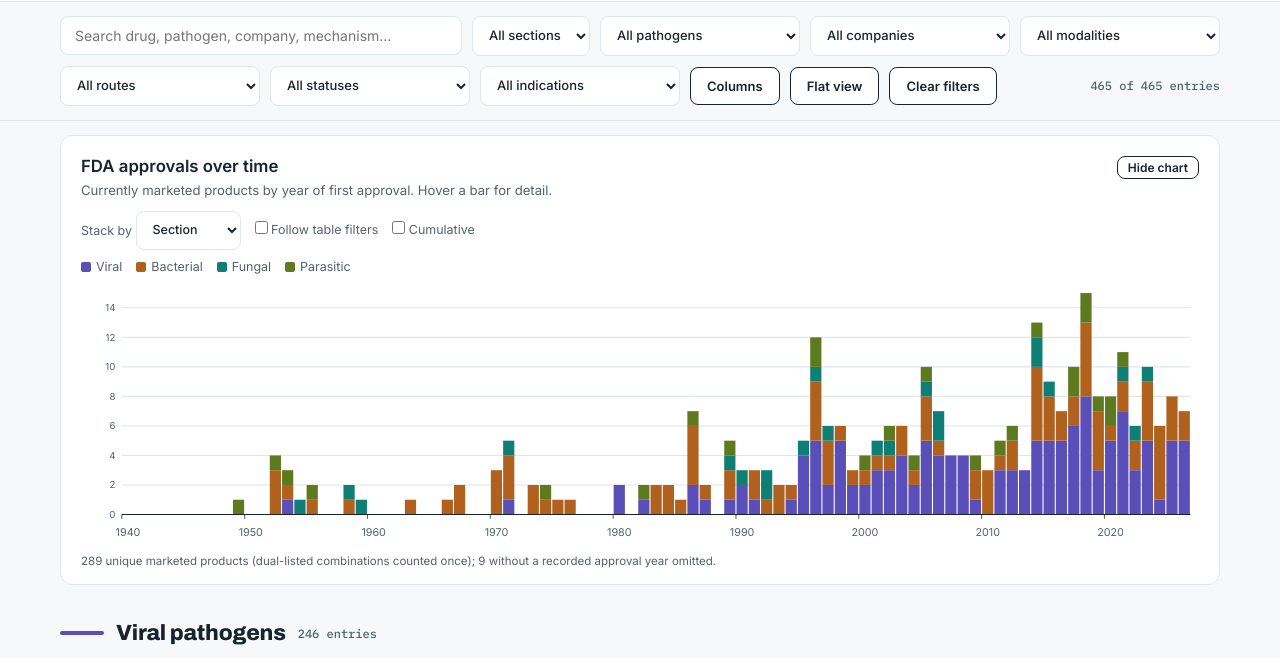
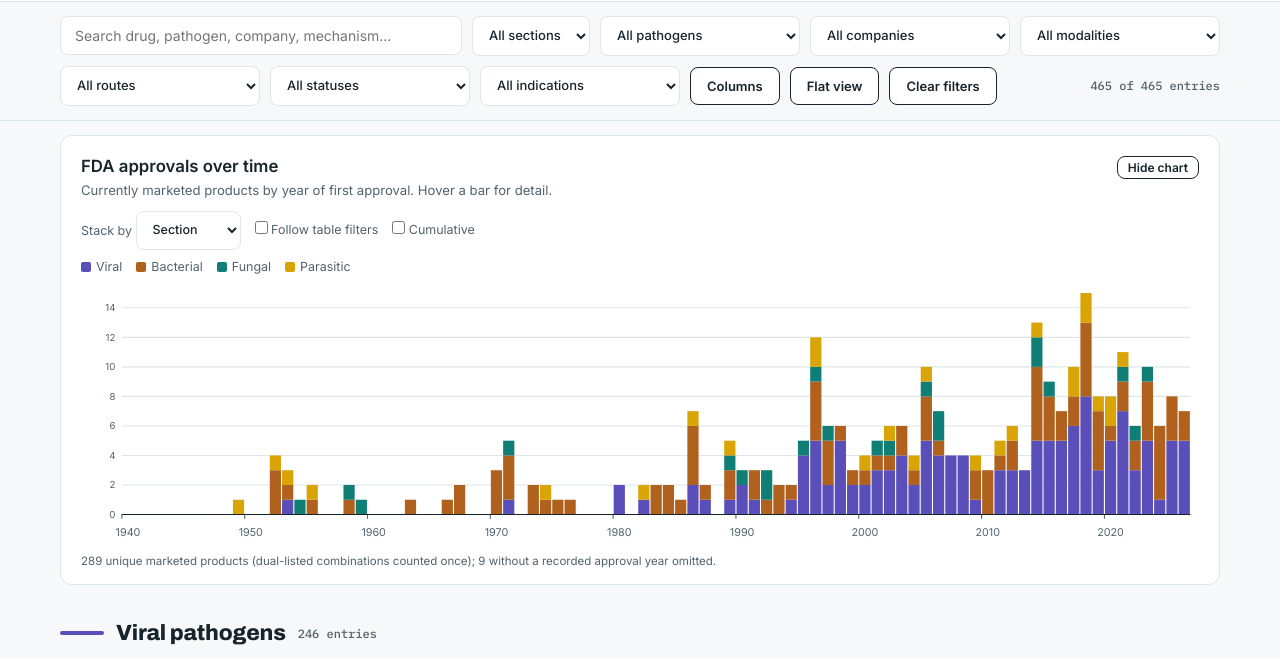
Before and after one commit to alina-baum/id-registry, a plain HTML site: page index.html in a window 1280 px wide. Shown: the part 135-793 px from the top of the page. Drawn offline with Linux system fonts and the light colour scheme.

Commit message:
Add files via upload

```diff
--- a/index.html
+++ b/index.html
@@ -425,7 +425,7 @@ render();
 (function(){
   const DIMS = {
     section:{label:"Section", cats:["Viral","Bacterial","Fungal","Parasitic"],
-      col:{Viral:"#5A4FB8",Bacterial:"#B0611E",Fungal:"#0F7E74",Parasitic:"#5E7A1F"},
+      col:{Viral:"#5A4FB8",Bacterial:"#B0611E",Fungal:"#0F7E74",Parasitic:"#D9A406"},
       of:r=>r.section},
     modality:{label:"Modality", cats:["Small molecules","Vaccines","Antibodies","Other modalities"],
       col:{"Small molecules":"#7C4DBC","Vaccines":"#D97706","Antibodies":"#E11D48","Other modalities":"#2563EB"},
@@ -435,7 +435,7 @@ render();
         if(m.includes("small molecule"))return "Small molecules";
         return "Other modalities";}},
     indication:{label:"Indication", cats:["Treatment","Prevention","Both / other"],
-      col:{Treatment:"#0F7E74",Prevention:"#5A4FB8","Both / other":"#5E7A1F"},
+      col:{Treatment:"#0F7E74",Prevention:"#5A4FB8","Both / other":"#D9A406"},
       of:r=>{const i=(r.indication||"");
         if(/\+/.test(i))return "Both / other";
         if(i.startsWith("Prevention"))return "Prevention";
```
